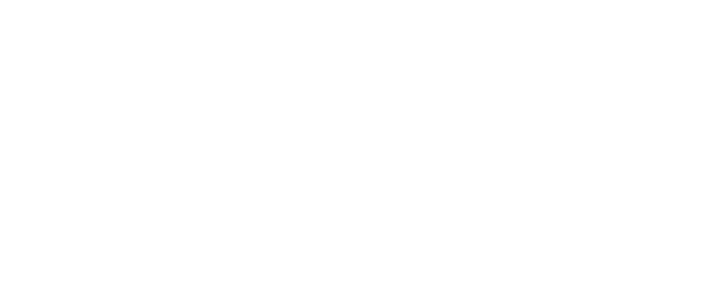
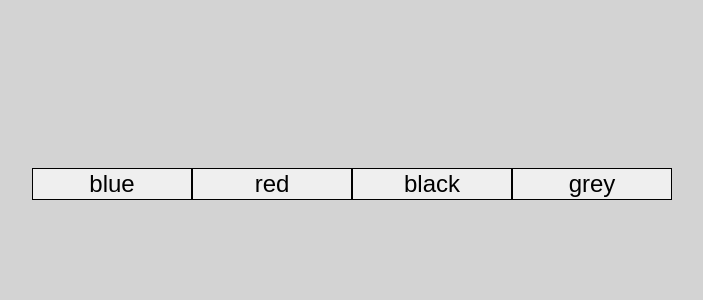
Before and after one commit to Arthur-art/reactjs-codecademy, a React (Create React App) app in the folder study-react/: page / in a window 1280 px wide. Shown: the top 300 px of the page, without its empty margins (288-991 px from the left). Built offline with nearby package versions, Linux system fonts and the light colour scheme.

Commit message:
updating UpdateFunctionComponentState

```diff
--- a/study-react/public/index.html
+++ b/study-react/public/index.html
@@ -3,7 +3,7 @@
   <head>
     <meta charset="utf-8" />
     <meta name="viewport" content="width=device-width, initial-scale=1" />
-    <link rel="stylesheet" href="./style.css">
+    <link rel="stylesheet" href="./main.css">
     <title>React App</title>
   </head>
   <body id="container">
--- /dev/null
+++ b/study-react/public/main.css
@@ -0,0 +1,12 @@
+body {
+  display: flex;
+  justify-content: center;
+  align-items: center;
+  background: lightgray;
+}
+button {
+  width: 10rem;
+  height: 2rem;
+  border: solid black 0.1rem;
+  font-size: 1.5rem;
+}
--- /dev/null
+++ b/study-react/src/components/LearningHooks/UpdateFunctionComponentState.jsx
@@ -0,0 +1,24 @@
+import React, { useState } from 'react'
+
+export function UpdateFunction(){
+
+
+    const [color, setColor] = useState();
+
+    const changeColors ={
+        background: color,
+        width: '40rem',
+        height: '10rem',
+    }
+
+
+    return (
+        <div>
+            <div style={changeColors}></div>
+            <button onClick={()=> setColor('blue')}>blue</button>
+            <button onClick={()=> setColor('red')}>red</button>
+            <button onClick={()=> setColor('black')}>black</button>
+            <button onClick={()=> setColor('grey')}>grey</button>
+        </div>
+    )
+}
--- a/study-react/src/index.jsx
+++ b/study-react/src/index.jsx
@@ -1,10 +1,10 @@
 import React from 'react'
 import ReactDOM from 'react-dom'
-
+import {UpdateFunction} from './components/LearningHooks/UpdateFunctionComponentState'
 
 ReactDOM.render(
     <React.StrictMode>
-
+        <UpdateFunction/>
     </React.StrictMode>,
-    document.getElementById('container')
+    document.getElementById('app')
 );
```
Also changed, not shown: study-react/public/styleSocialNetwork.css (renamed from study-react/public/style.css).
